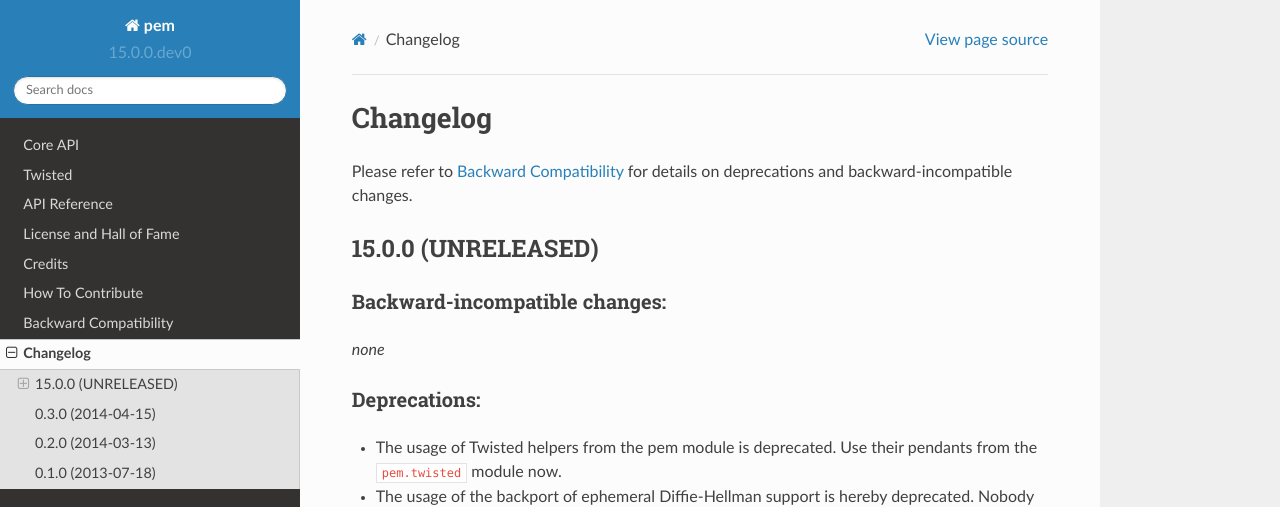
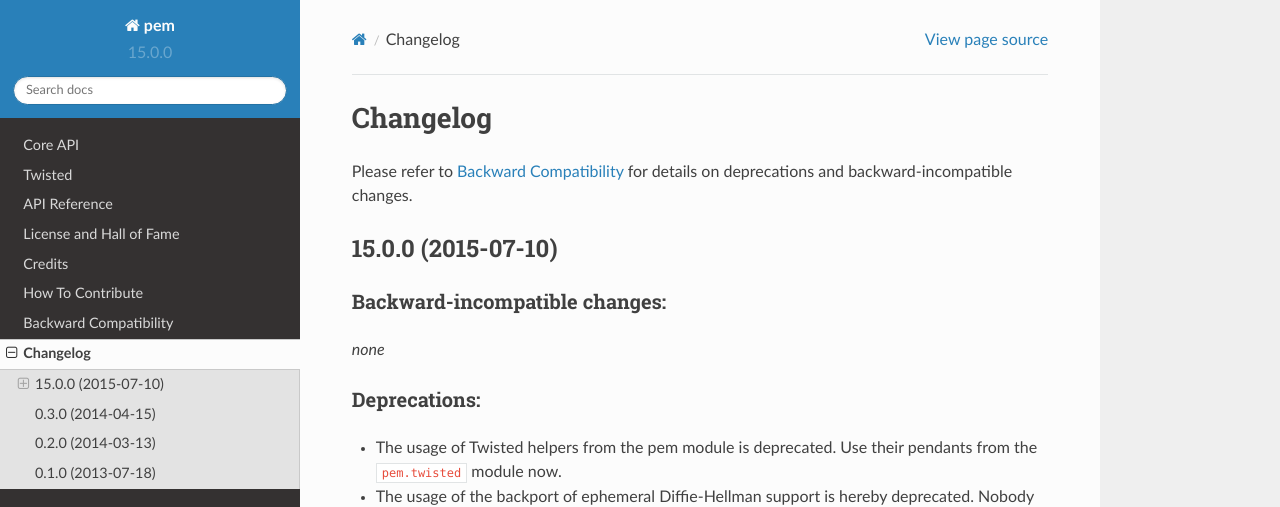
Before and after one commit to hynek/pem, a Sphinx documentation site: the page built from docs/changelog.rst, in a window 1280 px wide and 1230 px high. Shown: the top 507 px of the window. Built offline with Sphinx 7.4.7 and the Read the Docs theme 2.0.0, drawn with Linux system fonts in a browser that asks for light colours.

Commit message:
Prepare 15.0.0

```diff
--- a/docs/changelog.rst
+++ b/docs/changelog.rst
@@ -6,7 +6,7 @@ Changelog
 Please refer to :doc:`backward-compatibility` for details on deprecations and backward-incompatible changes.
 
 
-15.0.0 (UNRELEASED)
+15.0.0 (2015-07-10)
 -------------------
 
 
--- a/pem/__init__.py
+++ b/pem/__init__.py
@@ -15,7 +15,7 @@ from .twisted import (
 )
 
 
-__version__ = "15.0.0.dev0"
+__version__ = "15.0.0"
 __author__ = "Hynek Schlawack"
 __license__ = "MIT"
 __description__ = "Easy PEM file parsing in Python."
```
